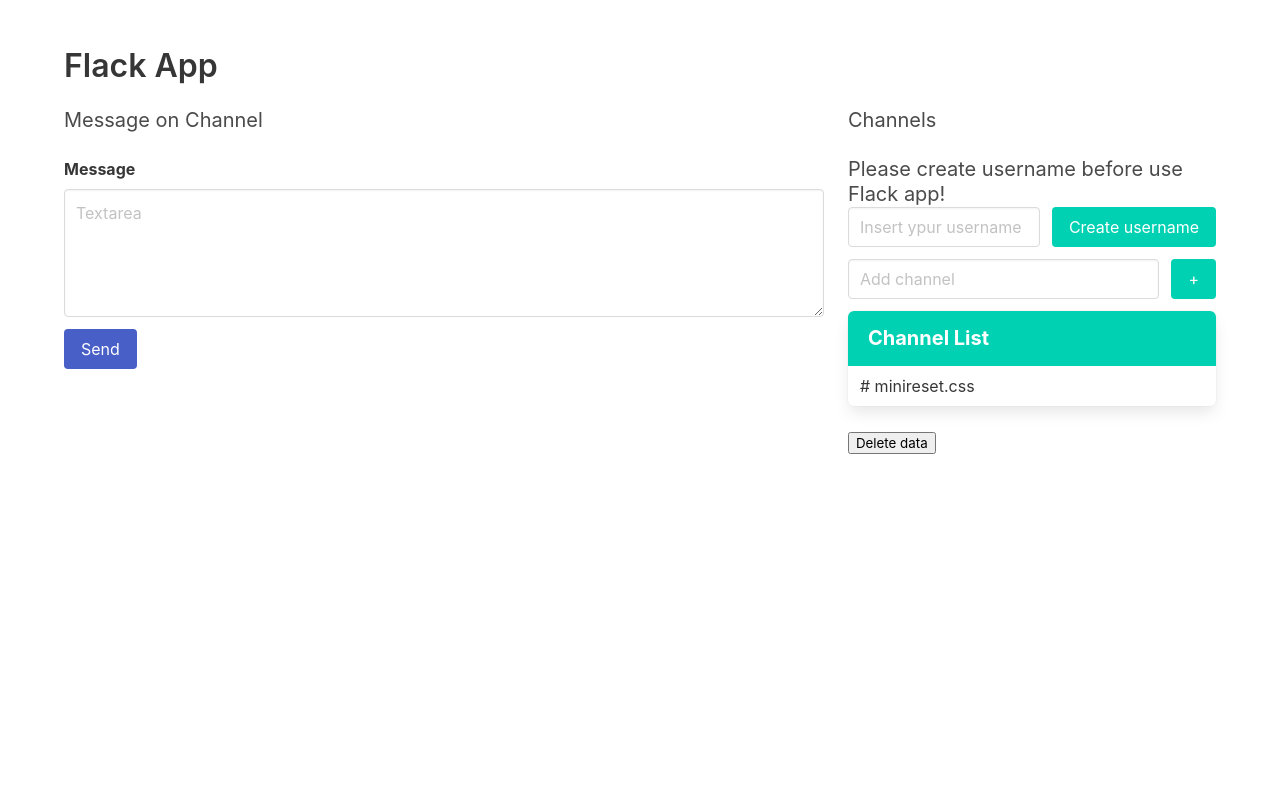
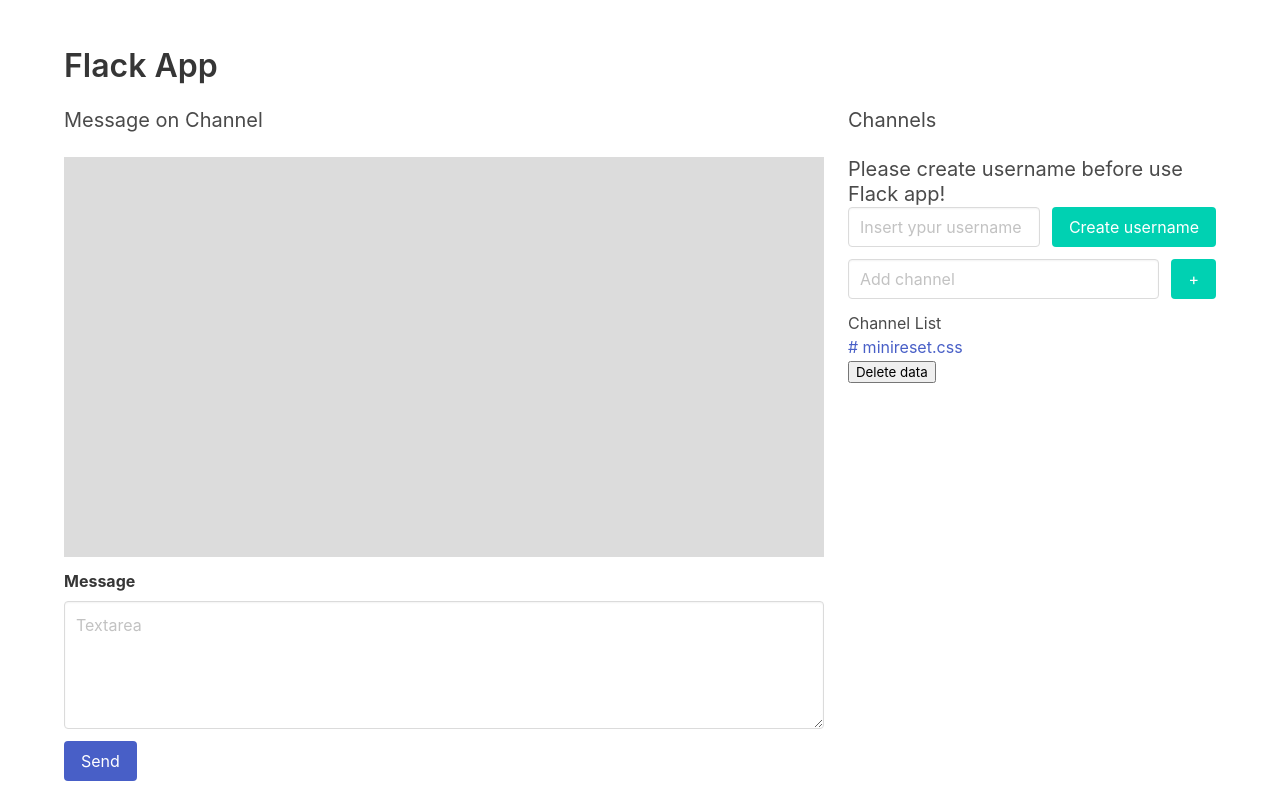
Before and after one commit to bonasunu/micro-projects, a Flask app: page / in a window 1280 px wide. Shown: the top 797 px of the page. Before the commit the page ends 454 px from the top, so only its background shows below. Run offline with Flask 2, Linux system fonts and the light colour scheme; some libraries are stand-ins or nearby versions.

Commit message:
edit files for message area

```diff
--- a/capstone/flack/static/index.css
+++ b/capstone/flack/static/index.css
@@ -1,4 +1,6 @@
 #msg_area {
-    height: 20vh !important;
+    height: 50vh !important;
     display: block;
+    background-color: #DCDCDC;
+    overflow: auto;
 }
--- a/capstone/flack/static/index.js
+++ b/capstone/flack/static/index.js
@@ -52,7 +52,6 @@ document.addEventListener('DOMContentLoaded', () => {
     socket.on('channel list', data => {
         let li = document.createElement('a');
         li.innerHTML = '# ' + data[data.length - 1];
-        li.className = 'panel-block';
         li.id = data[data.length - 1];
         document.querySelector("#ch_list").append(li);
 
@@ -63,7 +62,6 @@ document.addEventListener('DOMContentLoaded', () => {
         for (let i = 0; i < data.length; i++) {
             let li = document.createElement('a');
             li.innerHTML = '# ' + data[i];
-            li.className = 'panel-block';
             document.querySelector("#ch_list").append(li);
         };
     });
--- a/capstone/flack/templates/index.html
+++ b/capstone/flack/templates/index.html
@@ -8,7 +8,7 @@
     <script src="{{ url_for('static', filename='index.js') }}"></script>
     <script defer src="https://use.fontawesome.com/releases/v5.3.1/js/all.js"></script>
     <link rel="stylesheet" href="https://cdn.jsdelivr.net/npm/bulma@0.8.2/css/bulma.min.css">
-    <link rel="stylesheet" href="{{ url_for('static', filename='index.js') }}">
+    <link rel="stylesheet" href="{{ url_for('static', filename='index.css') }}">
 </head>
 <body>
     <section class="section">
@@ -56,14 +56,14 @@
                         </p>
 
                     </form>
-                    <article id="ch_list" class="panel is-primary">
-                        <p class="panel-heading">
+                    <div id="ch_list">
+                        <p>
                             Channel List
                         </p>
-                        <a id="ch_panel" class="panel-block">
+                        <a id="ch_panel">
                             # minireset.css
                         </a>
-                    </article>
+                    </div>
                     <button id="delete_data">Delete data</button>
                 </div>
             </div>
```
Also changed, not shown: capstone/flack/templates/flack.html (+17 -0 lines).
